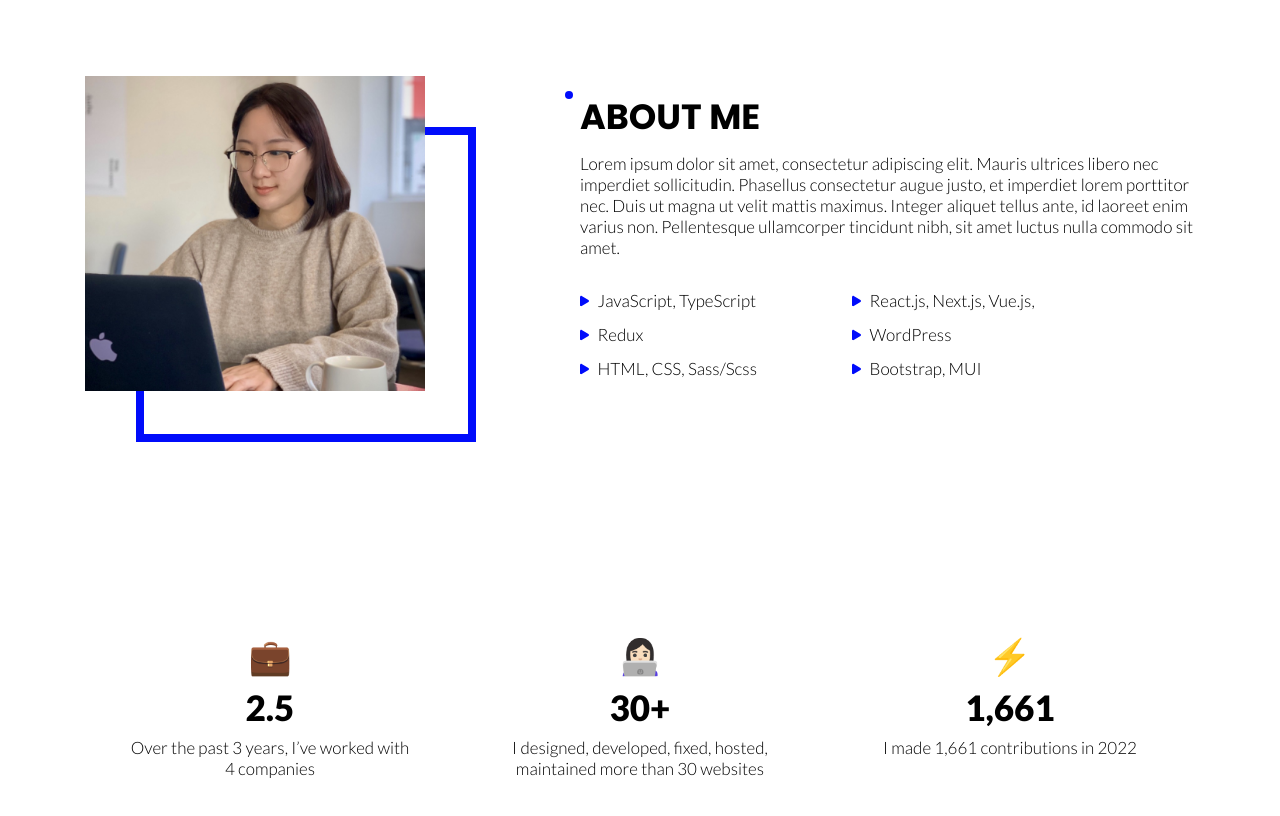
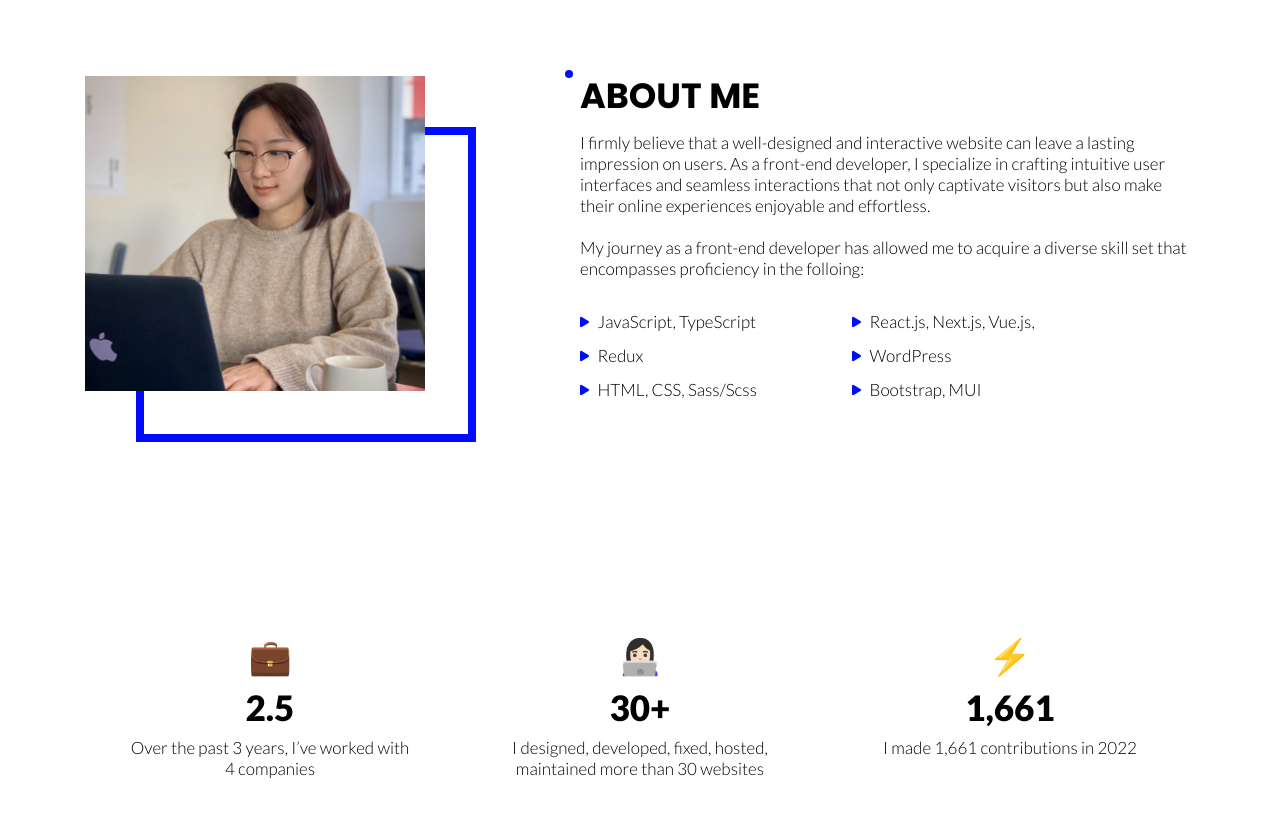
Before and after one commit to hyeonahc/portfolio, a Next.js app: page / in a window 1280 px wide. Shown: the part 3560-4376 px from the top of the page. Built offline with nearby package versions, Linux system fonts and the light colour scheme.

Commit message:
#19 chore: Update About contents

```diff
--- a/components/AboutSection/index.js
+++ b/components/AboutSection/index.js
@@ -50,12 +50,15 @@ const AboutSection = () => {
           />
         </Title>
         <Paragraph>
-          Lorem ipsum dolor sit amet, consectetur adipiscing elit. Mauris
-          ultrices libero nec imperdiet sollicitudin. Phasellus consectetur
-          augue justo, et imperdiet lorem porttitor nec. Duis ut magna ut velit
-          mattis maximus. Integer aliquet tellus ante, id laoreet enim varius
-          non. Pellentesque ullamcorper tincidunt nibh, sit amet luctus nulla
-          commodo sit amet.
+          I firmly believe that a well-designed and interactive website can
+          leave a lasting impression on users. As a front-end developer, I
+          specialize in crafting intuitive user interfaces and seamless
+          interactions that not only captivate visitors but also make their
+          online experiences enjoyable and effortless.
+          <br />
+          <br />
+          My journey as a front-end developer has allowed me to acquire a
+          diverse skill set that encompasses proficiency in the folloing:
         </Paragraph>
         <Tags>
           {tags.map((tag, index) => (
```
